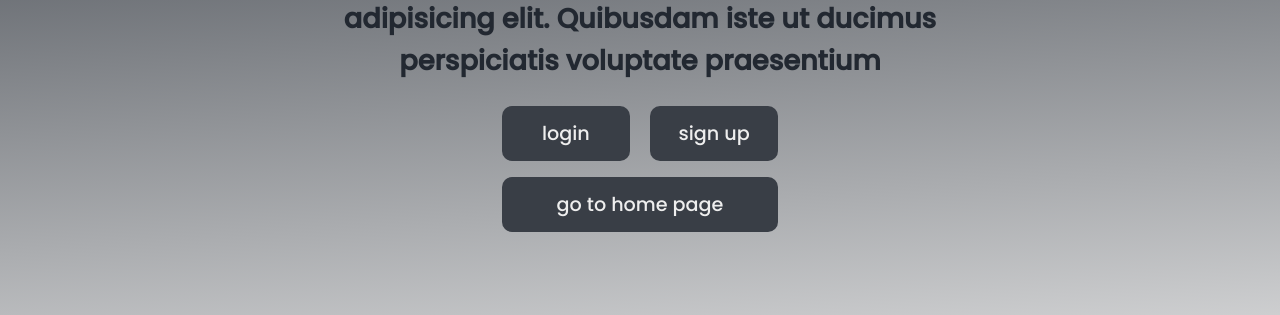
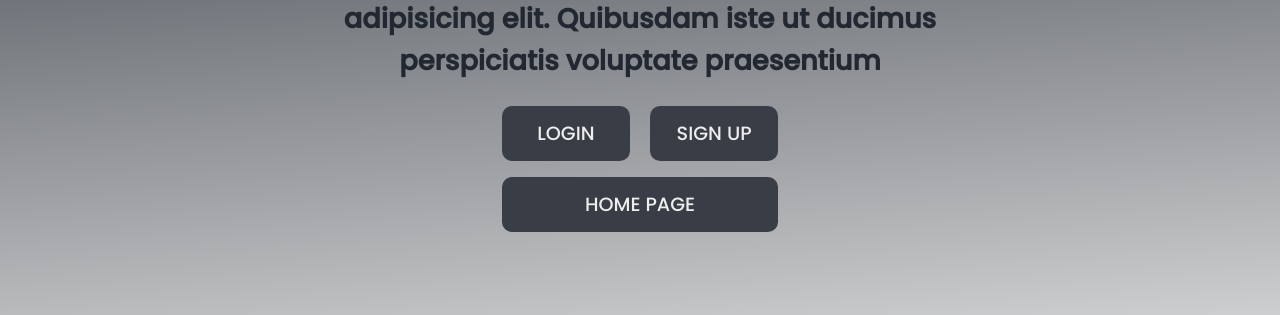
Before and after one commit to SoheilKhorram/BNP, a PHP site: page / in a window 1280 px wide. Shown: the part 342-657 px from the top of the page. Run offline with PHP 8.4, Linux system fonts and the light colour scheme.

Commit message:
a little content change !

```diff
--- a/index.php
+++ b/index.php
@@ -38,10 +38,10 @@
             </div>
 
             <div>
-                <button class="btn login-button">login</button>
-                <button class="btn signup-button">sign up</button>
+                <button class="btn login-button">LOGIN</button>
+                <button class="btn signup-button">SIGN UP</button>
             </div>
-            <button class="btn home-button">go to home page</button>
+            <button class="btn home-button">HOME PAGE</button>
 
         </main>
     </div>
```
